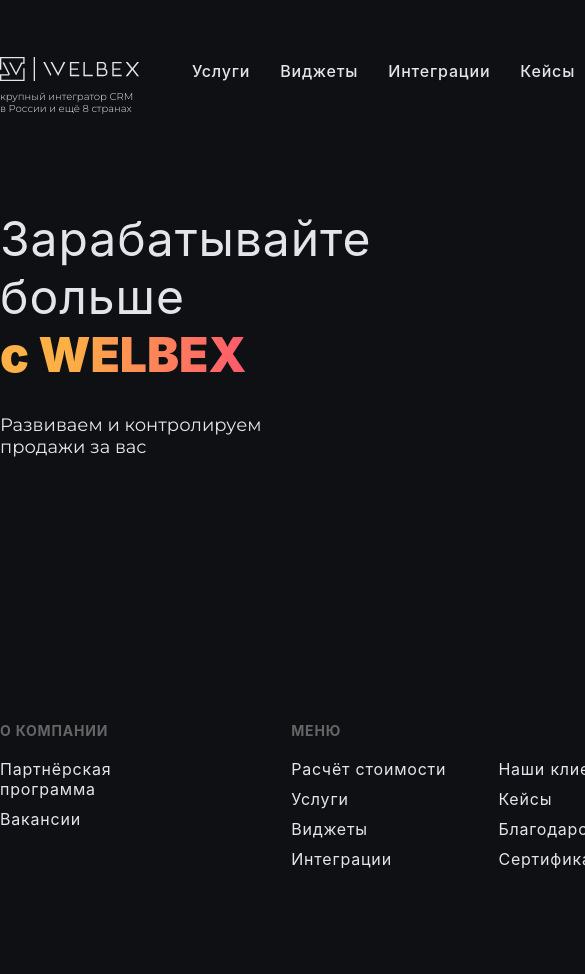
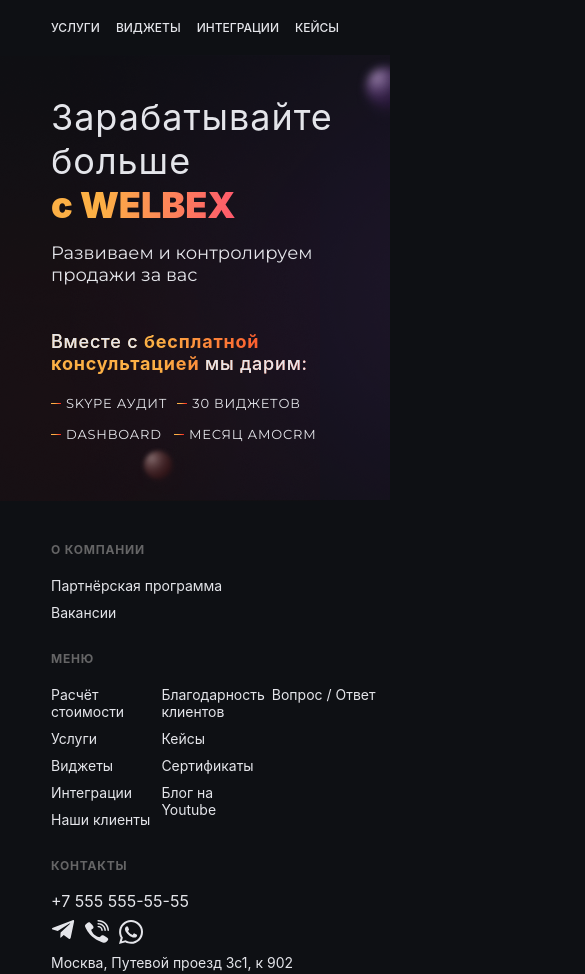
Before and after one commit to tsaeBdeRehT/test-task-2, a plain HTML site: page index.html in a window 390 px wide. Shown: the top 974 px of the page, 585 px wide, since content can reach past the window. Drawn offline with Linux system fonts and the light colour scheme.

Commit message:
feat: mobile version created

```diff
--- a/index.css
+++ b/index.css
@@ -3,7 +3,7 @@
 body {
     margin: 0;
     padding: 0;
-    background: #0E1014;
+    background: left url("./assets/red light.png") no-repeat, #0E1014;
     font-family: Inter, sans-serif;
     color: #E4E5EA;
 }
@@ -19,10 +19,16 @@ footer {
     padding-bottom: 1.25rem;
 }
 
+
 .app {
     width: 1140px;
     margin: auto;
     padding-top: 2.875rem;
+    background:
+    top url("./assets/purple light.png") no-repeat,
+    44.875rem 0 url("./assets/purple ball.png") no-repeat,
+    23.0635rem 5.1875rem url("./assets/red ball.png") no-repeat,
+    43.9375rem 34.1875rem url("./assets/red ball (1).png") no-repeat;
 }
 
 header {
@@ -133,6 +139,8 @@ header {
     gap: 1.875rem 1.6rem;
     margin-top: 2.5rem;
     margin-bottom: 3.8125rem;
+    padding-left: 0;
+    list-style-type: none;
 }
 
 .present-cell {
@@ -229,3 +237,167 @@ header {
 .rights a {
     text-decoration: underline;
 }
+
+.mobile {
+    display: none;
+}
+
+
+@media (max-width: 770px) {
+    .mobile {
+        display: flex;
+        flex-wrap: wrap;
+
+    }
+
+    body {
+        background:  100% 3.4375rem url("./assets/mobile/purple light.png") no-repeat,
+        0 3.5rem url("./assets/mobile/red light.png") no-repeat,
+        100% 3.5rem url("./assets/mobile/purple ball.png") no-repeat,
+        #0E1014;
+    }
+
+    header {
+        justify-content: center;
+        padding-bottom: 1.25rem;
+    }
+
+    main {
+        padding-top: 2.5rem;
+        padding-bottom: 3.75rem;
+        display: block;
+        background: 35% 100% url("./assets/red ball (1).png") no-repeat;
+    }
+
+    footer {
+        padding-top: 2.5rem;
+    }
+
+    .desktop {
+        display: none;
+    }
+
+    .app {
+        background: none;
+        width: 288px;
+        padding: 1.25rem 1rem;
+    }
+
+    .nav-bar {
+        padding: 0;
+        justify-content: space-between;
+        gap: 1rem;
+        font-size: 0.75rem;
+        text-transform: uppercase;
+    }
+
+    .nav-link {
+        letter-spacing: 0;
+    }
+
+    .project-promo__title {
+        font-size: 2.25rem;
+        line-height: 2.75rem;
+    }
+
+    .project-promo__subtitle {
+        margin-top: .9375rem;
+        margin-bottom: 0;
+    }
+
+    .project-content {
+        align-items: flex-start;
+    }
+
+    .project-content__title {
+        margin-top: 2.8125rem;
+        text-align: left;
+        width: auto;
+    }
+
+    .project-content__title .color-text {
+        font-weight: 700;
+        letter-spacing: 0.05rem;
+        text-transform: none;
+    }
+
+    .presents {
+        margin-top: 1.25rem;
+        gap: .9375rem .625rem;
+        margin-bottom: 0;
+        font-family: 'Montserrat', sans-serif;
+    }
+
+    .present-cell__title {
+        font-size: .8125rem;
+        margin-bottom: 0;
+        line-height: 1rem;
+    }
+
+    .present-cell {
+        min-width: 6.125rem;
+        width: auto;
+        background-image: url("./assets/Line 9.svg");
+        background-repeat: no-repeat;
+        background-position: 0 50%;
+        padding-left: .9375rem;
+        text-align: left;
+    }
+
+    .footer-content {
+        flex-direction: column;
+        gap: 1.875rem;
+    }
+
+    .links {
+        flex-direction: column;
+        gap: 1.875rem;
+    }
+
+    .list {
+        gap: .625rem .3rem;
+        height: 8.875rem;
+        align-items: flex-start;
+    }
+
+    .list-header {
+        font-size: .75rem;
+    }
+
+    .list-item {
+        font-size: .875rem;
+        line-height: 1.0625rem;
+        letter-spacing: 0;
+    }
+
+    .about .list {
+        height: auto;
+    }
+
+    .menu .list .list-item {
+        width: 6.6rem;
+    }
+
+    .footer-contacts {
+        text-align: left;
+    }
+
+    .footer-contacts .list {
+        gap: .625rem;
+        height: auto;
+    }
+
+    .footer-contacts .list .list-item:first-child {
+        font-size: 1rem;
+    }
+
+    .contacts-icons__icon {
+        width: 1.5rem;
+    }
+
+    .rights {
+        text-align: left;
+        margin-top: 3.5rem;
+    }
+
+}
--- a/index.html
+++ b/index.html
@@ -3,12 +3,13 @@
 <head>
   <meta charset="UTF-8">
   <link type="text/css" rel="stylesheet" href="./index.css">
+  <meta name="viewport" content="width=device-width, initial-scale=1">
   <title>Title</title>
 </head>
 <body>
 <div class="app">
   <header>
-    <div class="logo">
+    <div class="logo desktop">
       <img src="./assets/logo_welbex.svg" alt="logo" class="logo__image"/>
       <p class="logo__subtitle">
         крупный интегратор CRM в Росcии и ещё 8 странах
@@ -19,9 +20,9 @@
       <a class="nav-link">Виджеты</a>
       <a class="nav-link">Интеграции</a>
       <a class="nav-link">Кейсы</a>
-      <a class="nav-link">Сертификаты</a>
+      <a class="nav-link desktop">Сертификаты</a>
     </div>
-    <div class="contacts">
+    <div class="contacts desktop">
       <span class="contacts__number">+7 555 555-55-55</span>
       <div class="contacts-icons">
         <img src="./assets/icon-telegram.svg" class="contacts-icons__icon" alt="Telegram"/>
@@ -42,25 +43,39 @@
       <h2 class="project-content__title">
           Вместе с <b class="color-text">бесплатной консультацией</b> мы дарим:
       </h2>
-      <div class="presents">
-        <div class="present-cell">
+      <ul class="presents mobile">
+        <li class="present-cell">
+          <div class="present-cell__title">Skype Аудит</div>
+        </li>
+        <li class="present-cell">
+          <div class="present-cell__title">30 виджетов</div>
+        </li>
+        <li class="present-cell">
+          <div class="present-cell__title">Dashboard</div>
+        </li>
+        <li class="present-cell">
+          <div class="present-cell__title">Месяц аmoCRM</div>
+        </li>
+      </ul>
+      <ul class="presents desktop">
+        <li class="present-cell">
           <div class="present-cell__title">Виджеты</div>
           <div class="present-cell__subtitle">30 готовых решений</div>
-        </div>
-        <div class="present-cell">
+        </li>
+        <li class="present-cell">
           <div class="present-cell__title">Dashboard</div>
           <div class="present-cell__subtitle">с показателями вашего бизнеса</div>
-        </div>
-        <div class="present-cell">
+        </li>
+        <li class="present-cell">
           <div class="present-cell__title">Skype Аудит</div>
           <div class="present-cell__subtitle">отдела продаж и CRM системы</div>
-        </div>
-        <div class="present-cell">
+        </li>
+        <li class="present-cell">
           <div class="present-cell__title">35 дней</div>
           <div class="present-cell__subtitle">использования CRM</div>
-        </div>
-      </div>
-      <button class="button">Получить консультацию</button>
+        </li>
+      </ul>
+      <button class="button desktop">Получить консультацию</button>
     </div>
   </main>
   <footer>
@@ -81,8 +96,9 @@
             <li class="list-item">Виджеты</li>
             <li class="list-item">Интеграции</li>
             <li class="list-item">Наши клиенты</li>
+            <li class="list-item mobile">Благодарность клиентов</li>
             <li class="list-item">Кейсы</li>
-            <li class="list-item">Благодарственные письма</li>
+            <li class="list-item desktop">Благодарственные письма</li>
             <li class="list-item">Сертификаты</li>
             <li class="list-item">Блог на Youtube</li>
             <li class="list-item">Вопрос / Ответ</li>
```
Also changed, not shown: assets/Line 9.svg (added), assets/mobile/purple ball.png (added), assets/mobile/purple light.png (added), assets/mobile/red light.png (added), assets/purple ball.png (added), assets/purple light.png (added), assets/red ball (1).png (added), assets/red ball.png (added), assets/red light.png (added).
